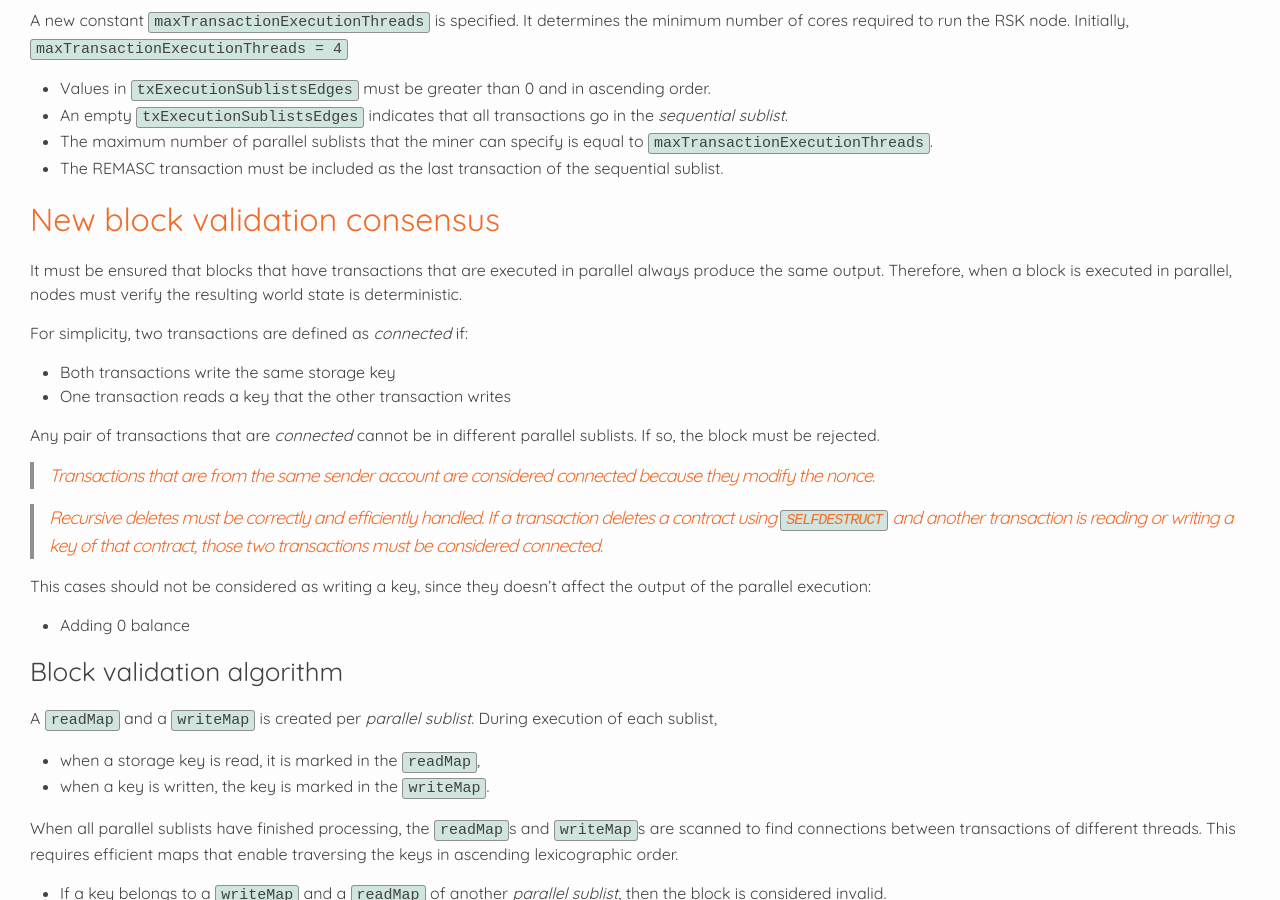
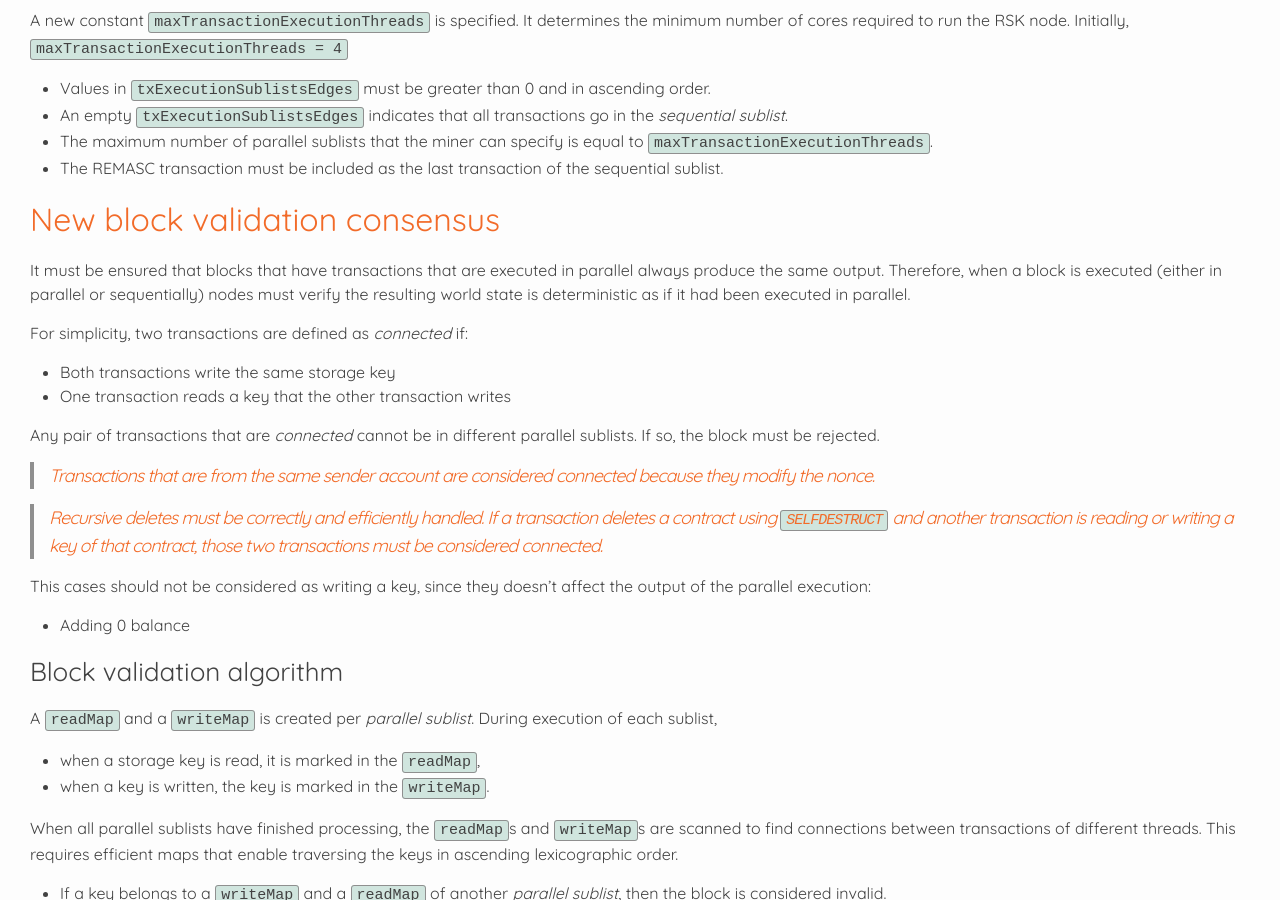
Before and after one commit to rsksmart/RSKIPs, a Jekyll site: the page built from IPs/RSKIP144.md, in a window 1280 px wide and 900 px high, scrolled down 1878 px. Built offline with Jekyll 4.4.1, drawn with Linux system fonts in a browser that asks for light colours; our own code applies the rules of GitHub Pages for plain Markdown files.

Commit message:
A5. Conflict verification is mandatory

```diff
--- a/IPs/RSKIP144.md
+++ b/IPs/RSKIP144.md
@@ -63,7 +63,7 @@ A new constant `maxTransactionExecutionThreads` is specified. It determines the
 
 ## New block validation consensus
 
-It must be ensured that blocks that have transactions that are executed in parallel always produce the same output. Therefore, when a block is executed in parallel, nodes must verify the resulting world state is deterministic.
+It must be ensured that blocks that have transactions that are executed in parallel always produce the same output. Therefore, when a block is executed (either in parallel or sequentially) nodes must verify the resulting world state is deterministic as if it had been executed in parallel.
 
 For simplicity, two transactions are defined as _connected_ if:
 - Both transactions write the same storage key
```
